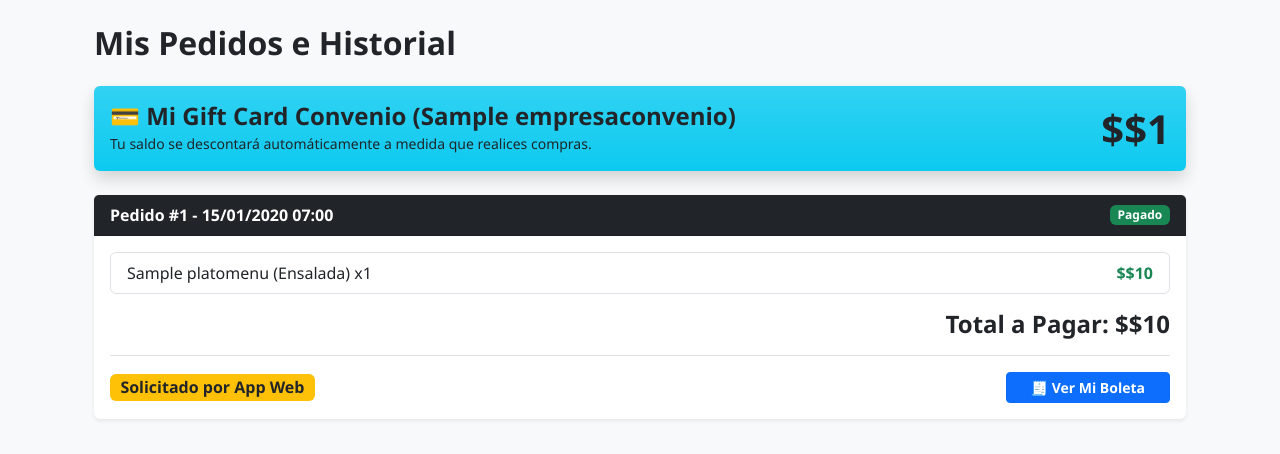
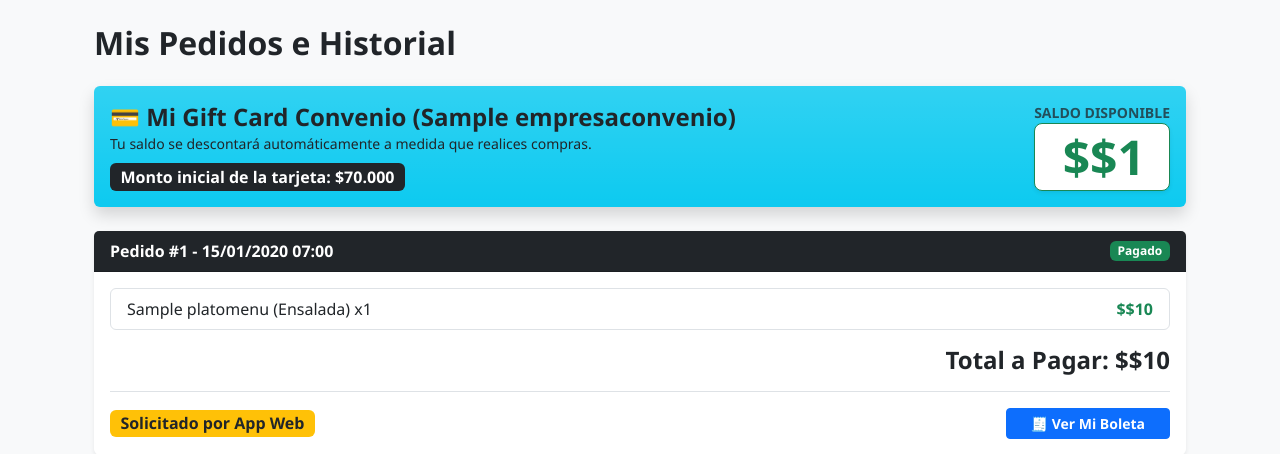
Before and after one commit to Defkross1/proyecto_sabores, a Django app: page /mis-pedidos/ in a window 1280 px wide. Shown: the part 56-510 px from the top of the page. Run offline with Django 5.2, Linux system fonts and the light colour scheme; a user stored in the database is signed in; tables that the repository leaves empty hold one stand-in row (values such as "Sample post"); some libraries are stand-ins or nearby versions.

Commit message:
Agregado panel visual de Gift Card en historial de pedidos exclusivo para clientes de convenio con saldo inicial y disponible

```diff
--- a/sabores_core/templates/pedidos/mis_pedidos.html
+++ b/sabores_core/templates/pedidos/mis_pedidos.html
@@ -16,15 +16,21 @@
         {% endfor %}
     {% endif %}
 
-    <!-- 🌟 BANNER DE LA GIFT CARD EXCLUSIVO PARA CONVENIOS -->
+    <!-- 🌟 BANNER DE LA GIFT CARD EXCLUSIVO PARA CONVENIOS 🌟 -->
     {% if request.user.empresa_convenio %}
     <div class="card shadow border-0 bg-info bg-gradient text-dark mb-4">
-        <div class="card-body d-flex justify-content-between align-items-center">
+        <div class="card-body d-flex justify-content-between align-items-center flex-wrap gap-3">
             <div>
                 <h4 class="mb-0 fw-bold">💳 Mi Gift Card Convenio ({{ request.user.empresa_convenio.nombre }})</h4>
-                <small>Tu saldo se descontará automáticamente a medida que realices compras.</small>
+                <small>Tu saldo se descontará automáticamente a medida que realices compras.</small><br>
+                <span class="badge bg-dark mt-2 fs-6">Monto inicial de la tarjeta: $70.000</span>
             </div>
-            <h2 class="fw-bold mb-0 display-6">${{ request.user.saldo_giftcard|formato_miles }}</h2>
+            <div class="text-end">
+                <p class="mb-0 text-uppercase fw-bold small opacity-75">Saldo Disponible</p>
+                <h2 class="fw-bold mb-0 display-5 text-success bg-white px-4 py-1 rounded-3 shadow-sm border border-success">
+                    ${{ request.user.saldo_giftcard|formato_miles }}
+                </h2>
+            </div>
         </div>
     </div>
     {% endif %}
```
